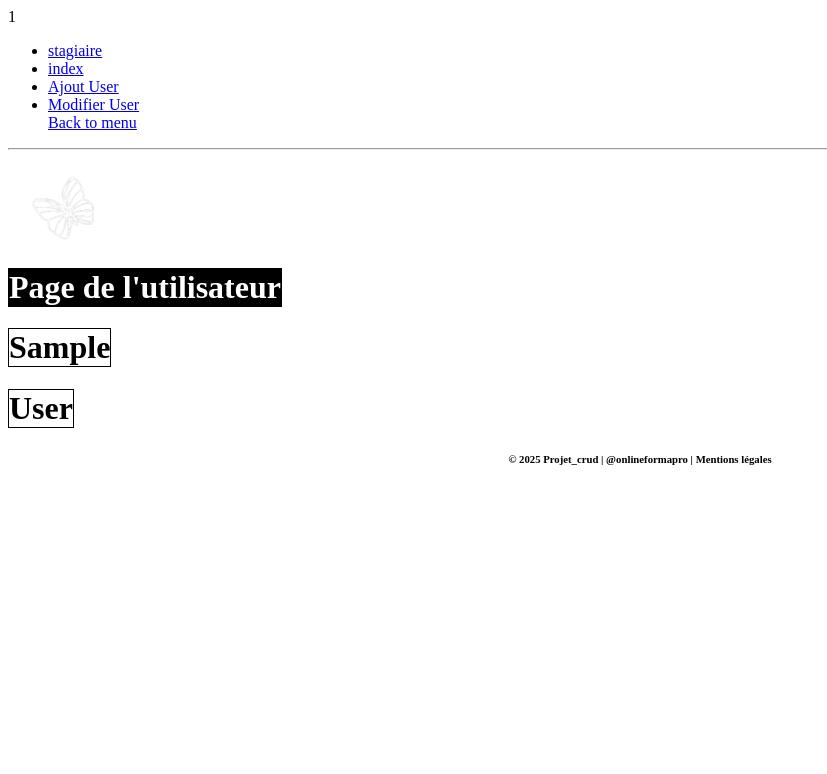
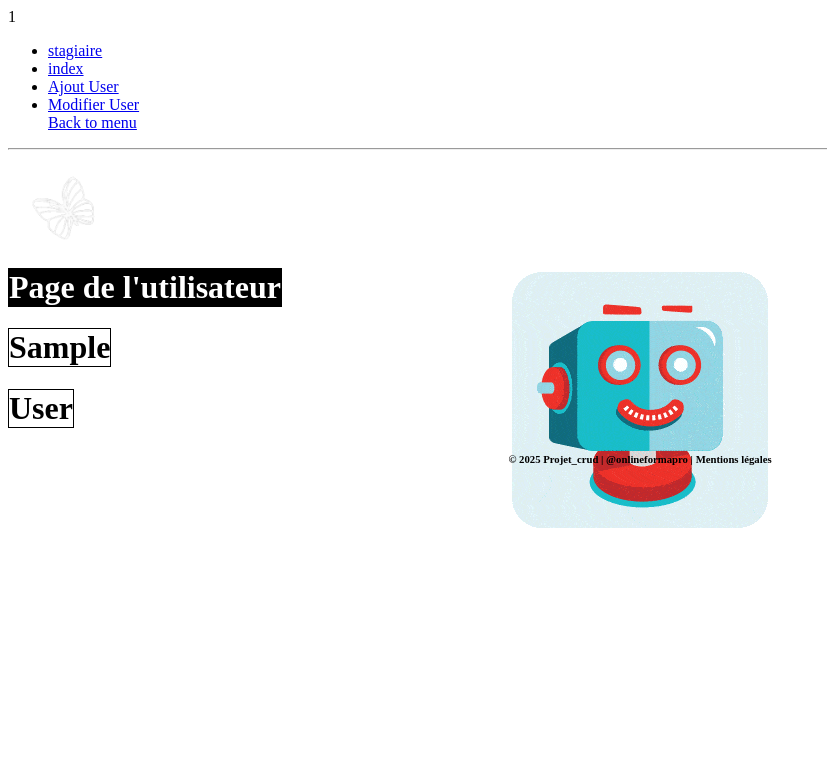
Before and after one commit to MaverickYoan/php_crud, a PHP site: page /stagiaire.php?id=1 in a window 1280 px wide. Shown: the top 774 px of the page, without its empty margins (0-827 px from the left). Run offline with PHP 8.4, Linux system fonts and the light colour scheme; tables that the repository leaves empty or names only in its code hold one stand-in row (values such as "Sample post"); some libraries are stand-ins or nearby versions.

Commit message:
backgroungImageSatgiaireOk

```diff
--- a/src/stagiaire.php
+++ b/src/stagiaire.php
@@ -45,7 +45,7 @@ if (
         <title>Page de <?= $stagiaire['first_name'] ?></title>
 </head>
 
-<body>
+<body style="background-image: url(img/icon-256x256.gif); background-repeat: no-repeat; background-position: center; background-size: 20%;">
     <!-- NAVBAR -->
     <nav class="navbar">
         <ul class="nav-links" id="navLinks">
```
